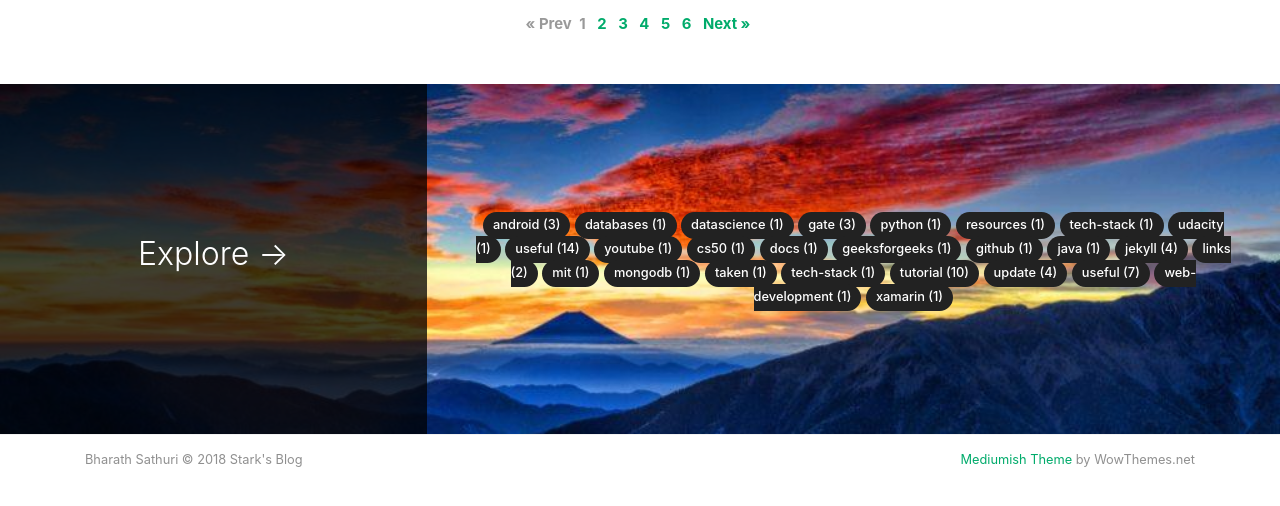
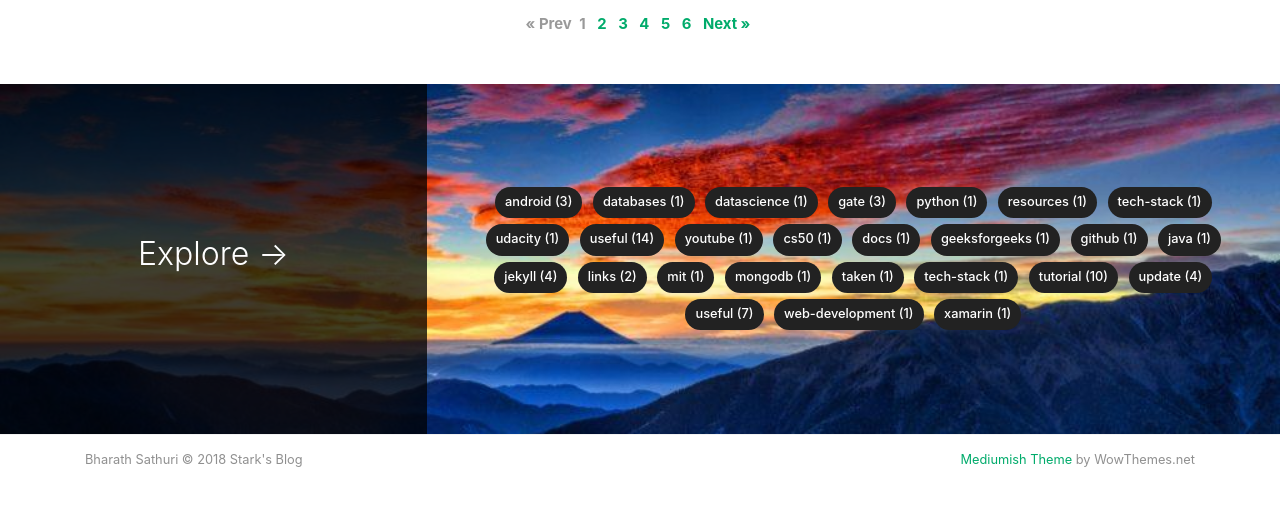
Before and after one commit to StarkSources/myblog, a Jekyll site: the page built from index.html, in a window 1280 px wide and 1400 px high, scrolled down 1354 px. Shown: the part 857-1363 px from the top of the window. Built offline with Jekyll 4.4.1, drawn with Linux system fonts in a browser that asks for light colours; nearby versions of some CDN libraries; the list of posts is cut into pages by our own code; comment, search, counter and statistics services are not loaded.

Commit message:
Update screen.css

```diff
--- a/assets/css/screen.css
+++ b/assets/css/screen.css
@@ -617,6 +617,8 @@ License: https://www.wowthemes.net/freebies-license/
      font-weight: 500;
      text-transform: lowercase;
      font-size: 0.8rem;
+     display: inline-block;
+     margin: 3px;
 }
  .layout-page .jumbotron.fortags {
     display:none;
```
